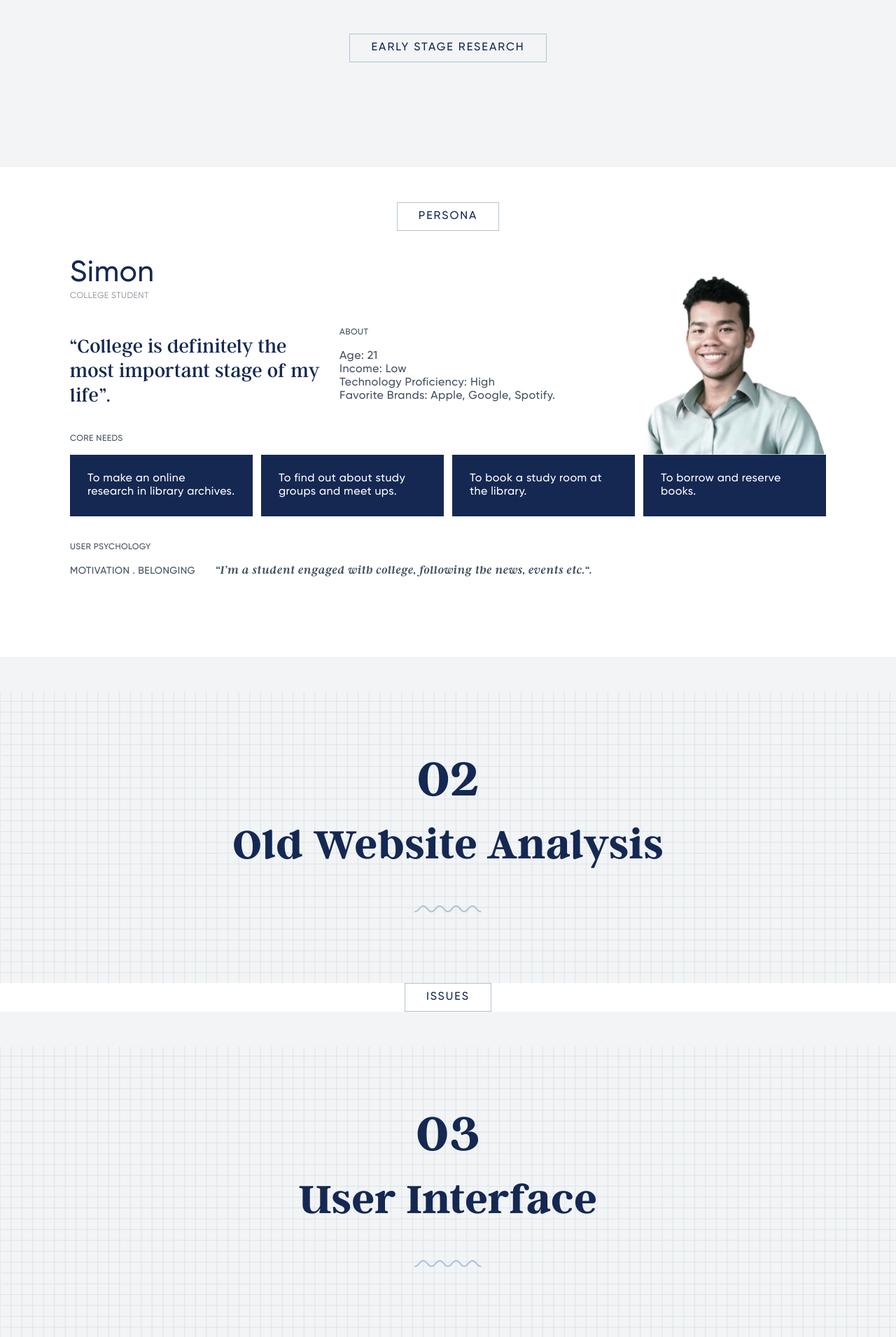
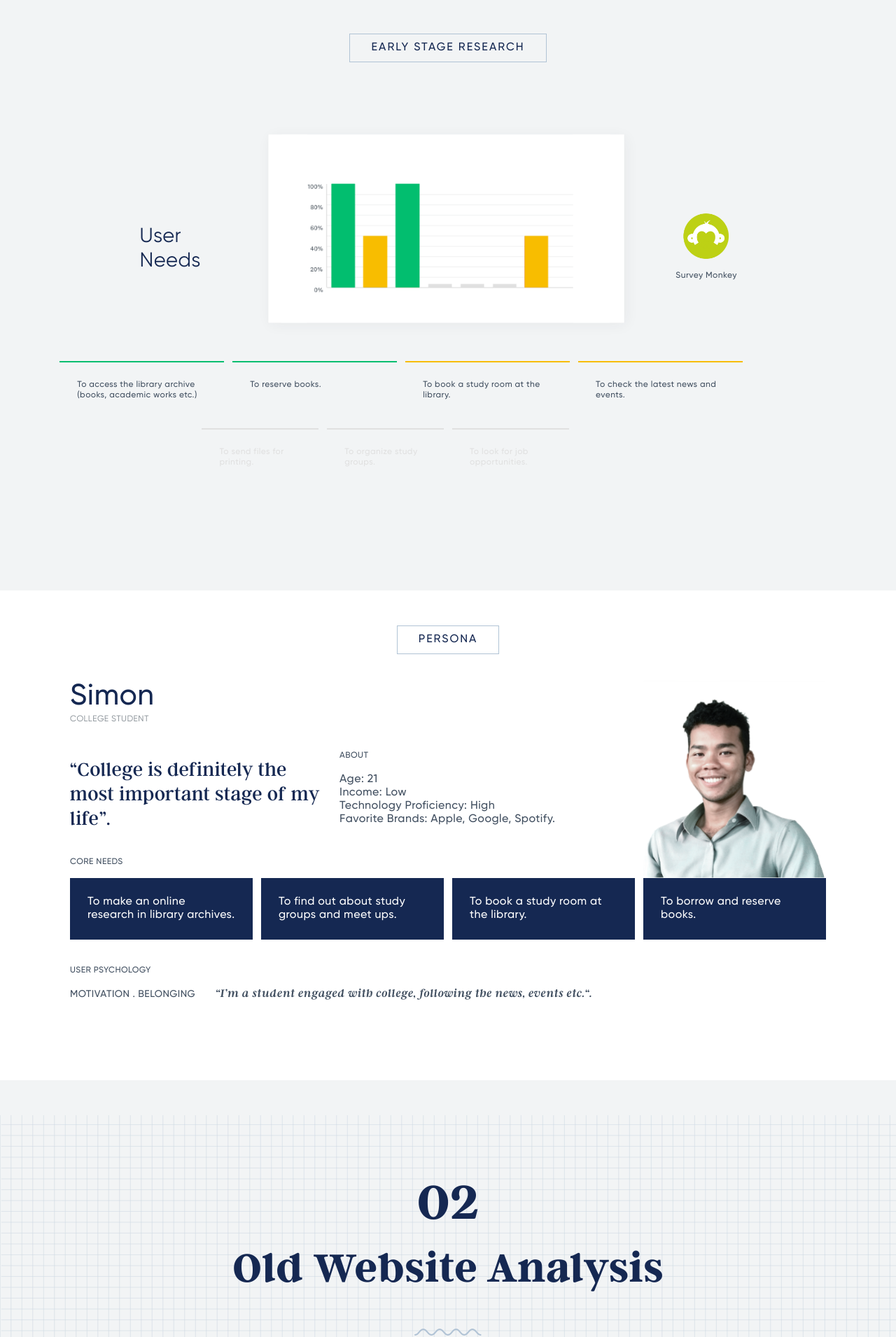
Before and after one commit to wendellvieira/rafael-maciel, a PHP site: page /pages/university-of-virginia.html in a window 1280 px wide. Shown: the part 2124-4035 px from the top of the page at 70% size. Run offline with PHP 8.4, Linux system fonts and the light colour scheme.

Commit message:
university-of-virgina

```diff
--- a/assets/css/cases-style.css
+++ b/assets/css/cases-style.css
@@ -31,6 +31,19 @@ img {
 .big-title {
     font-size: 75px;
 }
+
+.border-top-gray{
+    border-top: #e0e0e0 2px solid;
+}
+
+.border-top-green{
+    border-top: #02be6f 2px solid;
+}
+
+.border-top-yellow{
+    border-top: #f8bd00 2px solid;
+}
+
 .bordered-title {
     color: var(--blue-9);
     border: 1px solid var(--blue-1);
--- a/pages/university-of-virginia.html
+++ b/pages/university-of-virginia.html
@@ -72,40 +72,58 @@
 
         <section class="container pt-2 pb-4">
             <h4 class="bordered-title">EARLY STAGE RESEARCH</h4>
-            <!-- <div class="container row space-evenly align-start">
-                <div class="col-3">
+
+            <div class="container row space-evenly align-start gap-md pt-3" >
+                <div class="col-2" style='padding-top: 15%;'>
                     <h2 class='gilroy-regular text-blue-9 normal-title'>
                         User<br>
                         Needs
                     </h2>
                 </div>
-                <div class="col-6">
-                    <div class="col-7">
-                        <img src="/assets/images/university-of-virginia/Grafico.png">
-                    </div>
+                <div class="col-8">
+                    <img class='col-12' src="/assets/images/university-of-virginia/Grafico.png">
+                </div>
+                <div class="col-2 text-center" style='padding-top: 15%;'>
+                    <img src="/assets/images/university-of-virginia/survey_monkey_brand.png"><br/>
+                    <span class='small-title'>Survey Monkey</span>
                 </div>
             </div>
-            <div class="container row gap-md align-stretch mt-14">
-                <div class="col-3 bg-blue-9 text-white p-1">
-                    To make an online research in library archives.
+
+            <div class="container row gap-md small-title text-blue-9 align-start mt-14">
+                <div class="col-2 p-1 border-top-green">
+                    To access the library archive (books, academic works etc.)
                 </div>
-                <div class="col-3 bg-blue-9 text-white p-1">
-                    To find out about study groups and meet ups.
+                <div class="col-2 p-1 border-top-green">
+                    To reserve books.
                 </div>
-                <div class="col-3 bg-blue-9 text-white p-1">
+                <div class="col-2 p-1 border-top-yellow">
                     To book a study room at the library.
                 </div>
-                <div class="col-3 bg-blue-9 text-white p-1 position-relative">
-                    To check the latest news and
+                <div class="col-2 p-1 border-top-yellow">
+                    To check the latest news and events.
                 </div>
+            </div>
+            <div class="container row gap-md small-title text-blue-9 align-start mt-14">
+                <div class="col-3 p-1 border-top-gray" style='color:#e0e0e0'>
+                    To send files for printing.
+                </div>
+                <div class="col-3 p-1 border-top-gray" style='color:#e0e0e0'>
+                    To organize study groups.
+                </div>
+                <div class="col-3 p-1 border-top-gray" style='color:#e0e0e0'>
+                    To look for job opportunities.
+                </div>
+                <div class="col-3 p-1" style='color:#e0e0e0'>
 
-            </div> -->
+                </div>
+            </div>
+
         </section>
 
         <section class="container bg-white pt-2 pb-4 mt-2">
             <h4 class="bordered-title">PERSONA</h4>
 
-            <div class="container width-1080">
+            <div class="container width-1080 ">
                 <div class="col-12">
                     <h2 class='medium-title text-blue-9'>
                         Simon
@@ -172,9 +190,35 @@
             <div class="line-art"></div>
         </section>
 
-        <section class="container bg-white">
+        <section class="container pt-2 pb-4">
             <h4 class="bordered-title">ISSUES</h4>
 
+            <div class="container width-1080 row space-between align-start pt-3">
+                <div class="col-6 pl-2 pr-3">
+                    <span class='small-title'>ZOOM <img src="/assets/images/university-of-virginia/zoom.png" alt=""></span>
+                    <img src="/assets/images/university-of-virginia/uvl_wireframe.png" class='mt-1'>
+                </div>
+                <div class="col-6 px-3 pt-1">
+                    <p class='gilroy-regular'>
+                        01. Contrast and Hierarchy<br>
+                        It’s not defined. It has a ton of information with same weight and in a tight space.
+                        <br>
+                        <br>
+                        02. Navigation
+                        <br>
+                        The primary menu (About the Library, Research etc.) has items that users don’t think are useful.
+                        <br>
+                        <br>
+                        03. Missing Information
+                        <br>
+                        Some useful information, like operating hours, is missing, or not easy to find, like phone, email, and chat.
+                    </p>
+
+
+                </div>
+
+
+            </div>
         </section>
 
         <section class="container bg-grid pt-1 pb-4 mt-2">
@@ -187,27 +231,27 @@
 
         <section class="container pt-2 pb-4 mt-2">
             <h4 class="bordered-title">HOME</h4>
-            <div class="container mt-3">
+            <div class="container pt-3">
                 <img src="/assets/images/university-of-virginia/Exercicio3_Nivel1_UVL09.png">
             </div>
         </section>
 
-        <section class="container pt-2 pb-2 mt-2">
+        <section class="container pt-2 pb-4 mt-2">
             <h4 class="bordered-title">EXPANDED MENU</h4>
-            <div class="container mt-3">
+            <div class="container pt-3">
                 <img src="/assets/images/university-of-virginia/Home_Menu_Expandido.png">
             </div>
         </section>
 
-        <section class="container pt-2 pb-2 mt-2">
+        <section class="container pt-2 pb-4 mt-2">
             <h4 class="bordered-title">EXPANDED SEARCH</h4>
-            <div class="container mt-3">
+            <div class="container pt-3">
                 <img src="/assets/images/university-of-virginia/Home_Busca_Expandida–2.png">
             </div>
         </section>
 
-        <section class="container pt-2 pb-4">
-            <h4 class="bordered-title">EARLY STAGE RESEARCH</h4>
+        <section class="container bg-white pt-2 pb-4">
+            <h4 class="bordered-title">IMPROVENT</h4>
 
             <div class="container width-1080 row space-between align-start pt-3">
                 <div class="col-6">
@@ -240,5 +284,80 @@
 
             </div>
         </section>
+
+        <section class='container pt-3 pb-4'>
+            <h4 class="bordered-title">STYLE GUIDE</h4>
+
+            <div class="container width-1080 row space-evenly align-start pt-3">
+                <div class="col-3">
+                    <nav class="style-guide">
+                        <header class='gilroy-bold'>Colors</header>
+
+                        <ul class='gilroy-medium pl-none mt-1'>
+                            <span>Interface color palette</span>
+                            <img src="/assets/images/university-of-virginia/paleta_de_cores.png">
+                        </ul>
+
+                        <header class='gilroy-bold mt-2'>TYPOGRAPHY</header>
+
+                        <ul class='gilroy-medium pl-none mt-1'>
+                            <img src="/assets/images/university-of-virginia/fontes.png">
+                        </ul>
+                    </nav>
+                </div>
+                <div class="col-3">
+                    <nav class="style-guide">
+                        <header class='gilroy-bold'>ELEMENTS</header>
+
+                        <ul class='gilroy-medium pl-none mt-1'>
+                            <span>Primary button</span>
+                            <img src="/assets/images/university-of-virginia/uvl_sg_primarybutton.png">
+                        </ul>
+
+                        <ul class='gilroy-medium pl-none mt-1'>
+                            <span>Secondary button</span>
+                            <img src="/assets/images/university-of-virginia/secondary_buttons.png">
+                        </ul>
+
+                        <ul class='gilroy-medium pl-none mt-1'>
+                            <span>Form field</span>
+                            <img src="/assets/images/university-of-virginia/uvl_sg_formfield.png">
+                        </ul>
+
+                        <ul class='gilroy-medium pl-none mt-1'>
+                            <span>Form button</span>
+                            <img src="/assets/images/university-of-virginia/uvl_sg_formbutton.png">
+                        </ul>
+                    </nav>
+                </div>
+                <div class="col-3">
+                    <nav class="style-guide">
+                        <header class='gilroy-bold'>ICONS</header>
+
+                        <ul class='gilroy-medium pl-none mt-1'>
+                            <img src="/assets/images/university-of-virginia/icons.png">
+                        </ul>
+                    </nav>
+                </div>
+            </div>
+
+        </section>
+
+        <section class="container bg-grid pt-1 pb-4 mt-2">
+            <h2 class='text-blue-9 big-title argent-cf-bold text-center my-2'>
+                04 <br>
+                <small class='text-blue-9 argent-cf-bold'>Final Words</small>
+            </h2>
+            <div class="line-art"></div>
+        </section>
+
+        <section class="container mt-3 pb-4">
+            <div class="container width-1080 row space-center">
+                <div class="col-8">
+                    One of the most interesting topics about this project was to give a big highlight to the search field. The basic users needs were simple, to know operating hours, to book a room and many more. However, encourage users to access the entire collection from the search field is something that can help their studies, researches and their own projects and it's something that goes deeper in their lives.
+                </div>
+            </div>
+        </section>
+
     </body>
 </html>
```
Also changed, not shown: assets/images/university-of-virginia/Grupo 206.png (added), assets/images/university-of-virginia/survey_monkey_brand.png (added), assets/images/university-of-virginia/uvl_wireframe.png (added), assets/images/university-of-virginia/zoom.png (added).
